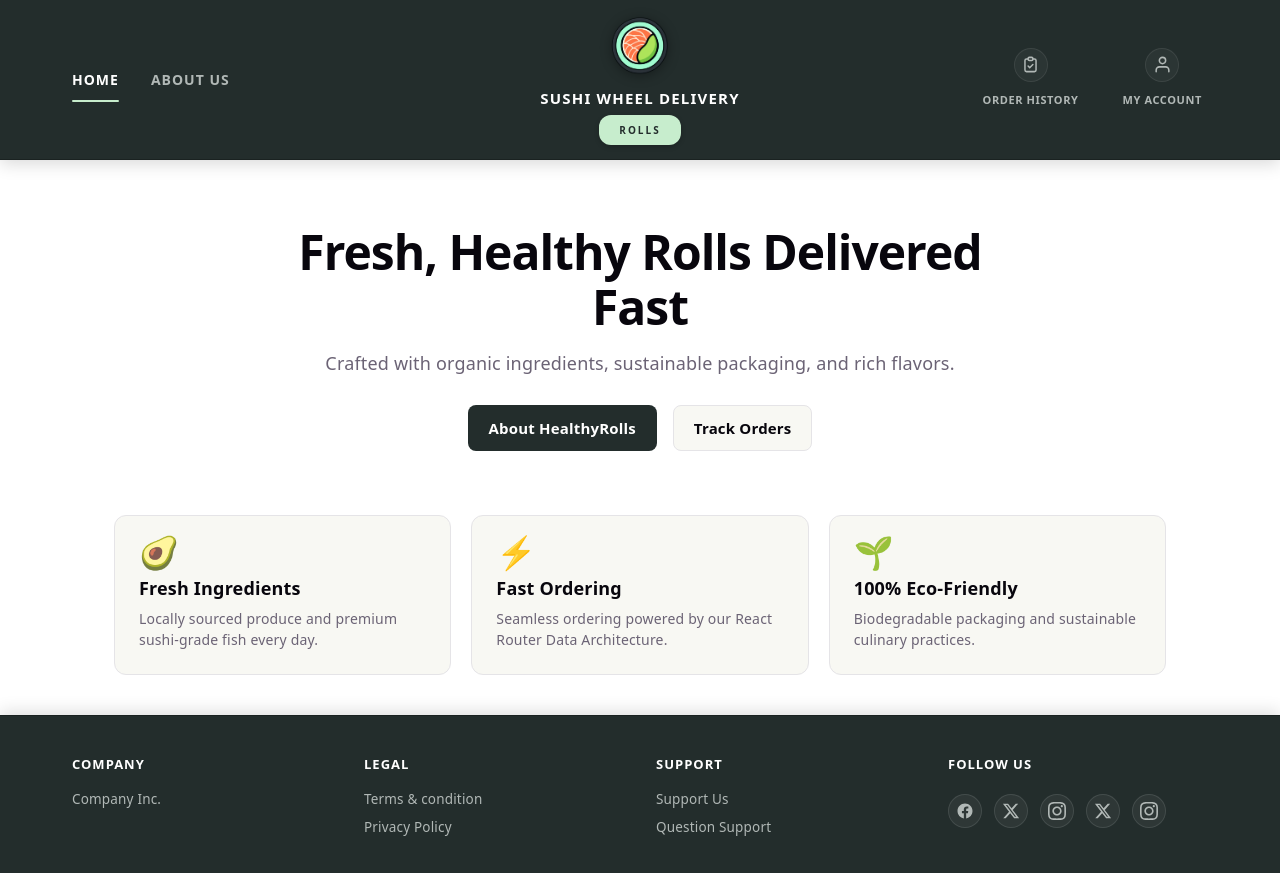
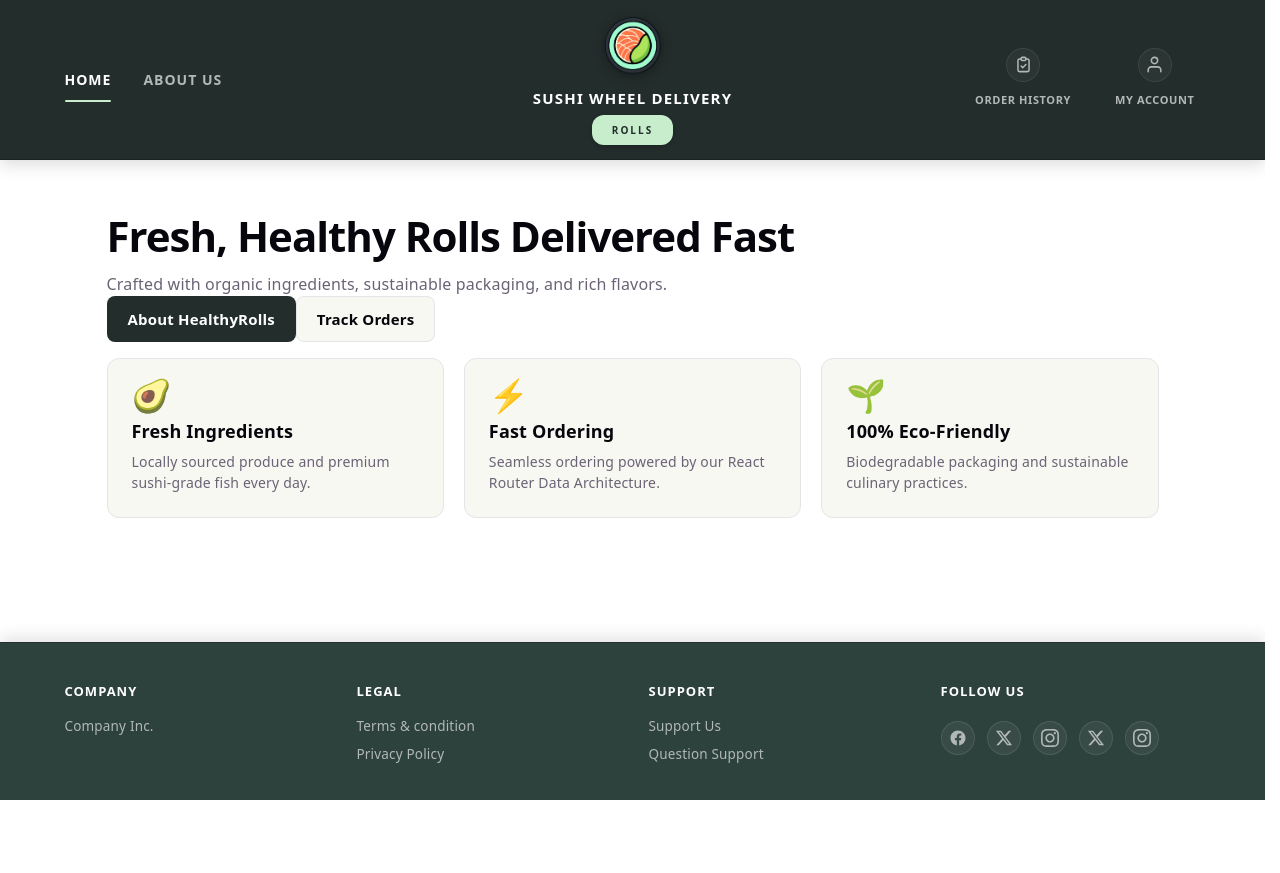
Before and after one commit to Levon-Kadehjian/HealthyRolls_HJ, a React (Vite) app in the folder client/: page / in a window 1280 px wide. After the commit the page ends 800 px from the top, so only its background shows below. Built offline with nearby package versions, Linux system fonts and the light colour scheme.

Commit message:
update global styles and footer

```diff
--- a/client/src/App.css
+++ b/client/src/App.css
@@ -40,69 +40,6 @@
   100% {
     transform: scaleX(1);
   }
-}
-
-/* Navbar */
-.navbar {
-  border-bottom: 1px solid var(--border);
-  background: var(--bg);
-  position: sticky;
-  top: 0;
-  z-index: 100;
-  backdrop-filter: blur(8px);
-}
-
-.navbar-container {
-  display: flex;
-  align-items: center;
-  justify-content: space-between;
-  padding: 16px 24px;
-  max-width: 1100px;
-  margin: 0 auto;
-}
-
-.navbar-brand {
-  display: flex;
-  align-items: center;
-  gap: 10px;
-  text-decoration: none;
-  font-weight: 700;
-  font-size: 22px;
-  color: var(--text-h);
-}
-
-.brand-icon {
-  font-size: 26px;
-}
-
-.brand-text {
-  letter-spacing: -0.5px;
-}
-
-.navbar-links {
-  display: flex;
-  gap: 12px;
-}
-
-.nav-link {
-  color: var(--text);
-  text-decoration: none;
-  font-size: 15px;
-  font-weight: 500;
-  padding: 8px 16px;
-  border-radius: 8px;
-  transition: all 0.2s ease;
-}
-
-.nav-link:hover {
-  color: var(--text-h);
-  background: var(--accent-bg);
-}
-
-.nav-link-active {
-  color: var(--accent);
-  background: var(--accent-bg);
-  font-weight: 600;
 }
 
 /* Main Content */
@@ -164,38 +101,19 @@
   border-color: var(--accent-border);
 }
 
-/* Home Page */
-.home-page {
-  display: flex;
-  flex-direction: column;
-  gap: 48px;
-  align-items: center;
-  text-align: center;
-  margin: auto 0;
+@media (prefers-color-scheme: dark) {
+  .btn-primary,
+  .btn-add,
+  .error-home-btn {
+    color: #232d2c;
+  }
 }
 
-.hero-section {
-  max-width: 720px;
-}
-
-.hero-title {
-  font-size: 48px;
-  line-height: 1.15;
-  margin-bottom: 16px;
-}
-
-.hero-subtitle {
-  font-size: 18px;
-  line-height: 1.5;
-  color: var(--text);
-  margin-bottom: 28px;
-}
-
-.hero-actions {
+.error-actions {
   display: flex;
-  gap: 16px;
+  flex-wrap: wrap;
   justify-content: center;
-  flex-wrap: wrap;
+  gap: 12px;
 }
 
 /* Features Grid */
--- a/client/src/components/Footer.css
+++ b/client/src/components/Footer.css
@@ -1,6 +1,6 @@
 
 .sushi-footer {
-  background-color: #232d2c;
+  background-color: var(--brand-surface);
   border-top: 1px solid rgba(0, 0, 0, 0.25);
   box-shadow: 0 -4px 16px rgba(0, 0, 0, 0.12);
   width: 100%;
--- a/client/src/index.css
+++ b/client/src/index.css
@@ -6,6 +6,7 @@
   --code-bg: #f4f3ec;
   --accent: #232d2c;
   --accent-mint: #c7edcd;
+  --brand-surface: #2e423d;
   --accent-bg: rgba(35, 45, 44, 0.08);
   --accent-border: rgba(35, 45, 44, 0.4);
   --social-bg: rgba(244, 243, 236, 0.6);
@@ -41,6 +42,11 @@
     --shadow:
       rgba(0, 0, 0, 0.4) 0 10px 15px -3px, rgba(0, 0, 0, 0.25) 0 4px 6px -2px;
   }
+}
+
+html {
+  overflow-y: scroll;
+  scrollbar-gutter: stable;
 }
 
 body {
```
